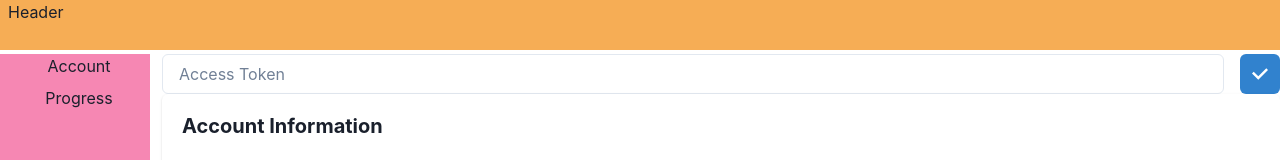
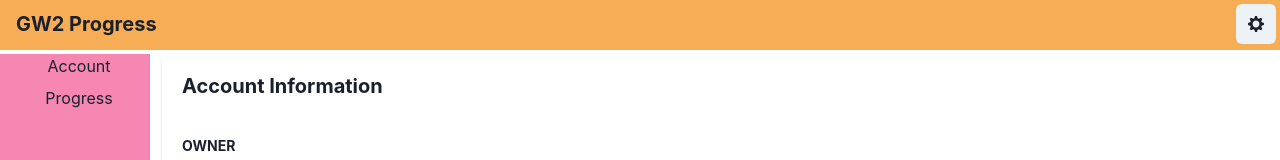
Before and after one commit to clagiordano/gw2-progress, a Next.js app: page /account in a window 1280 px wide. Shown: the top 160 px of the page. Built offline with nearby package versions, Linux system fonts and the light colour scheme; no server answers.

Commit message:
Refactor account compoenent

```diff
--- a/app/account/AccountInfo.tsx
+++ b/app/account/AccountInfo.tsx
@@ -1,13 +1,54 @@
-'use client'
+"use client";
 
-import { IAccount } from '@/models/IAccount';
-import { Card, CardHeader, CardBody, Heading, Box, Stack, StackDivider, Text } from '@chakra-ui/react';
-import { AccountInfoOwner } from '@/app/account/AccountInfoOwner';
-import { AccountInfoFeatures } from './AccountInfoFeatures';
-import { AccountInfoGuilds } from './AccountInfoGuilds';
-import { Suspense } from 'react';
+import { IAccount } from "@/models/IAccount";
+import {
+  Card,
+  CardHeader,
+  CardBody,
+  Heading,
+  Box,
+  Stack,
+  StackDivider,
+  Text,
+} from "@chakra-ui/react";
+import { AccountInfoOwner } from "@/app/account/AccountInfoOwner";
+import { AccountInfoFeatures } from "./AccountInfoFeatures";
+import { AccountInfoGuilds } from "./AccountInfoGuilds";
+import { Suspense, useEffect, useState } from "react";
 
-export const AccountInfo = ({ data }: { data: IAccount }) => {
+import { getAccountInfo, setToken } from "@/app/actions";
+
+const initialState: IAccount = {
+  id: "-",
+  name: "-",
+  age: 0,
+  last_modified: "-",
+  world: {
+    id: 0,
+    name: "-",
+    population: "-",
+  },
+  guilds: [],
+  guild_leader: [],
+  created: "-",
+  access: ["None"],
+  commander: false,
+  fractal_level: 0,
+  daily_ap: 0,
+  monthly_ap: 0,
+  wvw_rank: 0,
+  build_storage_slots: 0,
+};
+
+export const AccountInfo = () => {
+  const [account, setAccount] = useState(initialState);
+
+  useEffect(() => {
+    getAccountInfo().then((data) => {
+      setAccount(data);
+    });
+  });
+
   return (
     <Card>
       <CardHeader>
@@ -17,11 +58,11 @@
       {/* <Suspense fallback="Loading..."> */}
       <CardBody>
         <Stack divider={<StackDivider />} spacing="4">
-						<AccountInfoOwner data={data} />
+          <AccountInfoOwner data={account} />
 
-						<AccountInfoFeatures data={data.access} />
+          <AccountInfoFeatures data={account.access} />
 
-						<AccountInfoGuilds data={data.guilds} />
+          <AccountInfoGuilds data={account.guilds} />
 
           <Box>
             <Heading size="xs" textTransform="uppercase">
--- a/app/account/page.tsx
+++ b/app/account/page.tsx
@@ -1,47 +1,10 @@
-import { getAccountInfo, setToken } from '@/app/actions';
-import { AccountInfo } from './AccountInfo';
-import { Spinner } from '@chakra-ui/react';
-import { IAccount } from '@/models/IAccount';
-import { Suspense } from 'react';
-import { AccountForm } from './AccountForm';
+import { AccountInfo } from "./AccountInfo";
+import { Suspense, useEffect, useState } from "react";
 
-const initialState: IAccount = {
-	id: '-',
-	name: '-',
-	age: 0,
-	last_modified: '-',
-	world: {
-		id: 0,
-		name: '-',
-		population: '-'
-	},
-	guilds: [],
-	guild_leader: [],
-	created: '-',
-	access: ['None'],
-	commander: false,
-	fractal_level: 0,
-	daily_ap: 0,
-	monthly_ap: 0,
-	wvw_rank: 0,
-	build_storage_slots: 0
-};
-
-let accountData: IAccount = initialState;
-
-export default function Page() {
-	async function saveToken(formData: FormData) {
-	  'use server'
-
-
-	  await setToken(formData.get('accessToken') as string);
-	  accountData = await getAccountInfo();
-	}
-
-	return <form action={saveToken}>
-		<AccountForm />
-		{/* <Suspense fallback={<Spinner size='xl' />}> */}
-			<AccountInfo data={accountData} />
-		{/* </Suspense> */}
-	</form>
-  }
+export default function Account() {
+  return (
+    <Suspense>
+      <AccountInfo />
+    </Suspense>
+  );
+}
--- a/app/layout.tsx
+++ b/app/layout.tsx
@@ -1,10 +1,29 @@
-'use client';
-import { Suspense } from 'react';
-import { fonts } from './fonts';
-import { Providers } from './providers';
-import { Grid, GridItem, Link, Spinner, VStack } from '@chakra-ui/react';
+"use client";
+import { Suspense } from "react";
+import { fonts } from "./fonts";
+import { Providers } from "./providers";
+import {
+  Box,
+  Button,
+  ButtonGroup,
+  Flex,
+  Grid,
+  GridItem,
+  Heading,
+  IconButton,
+  Link,
+  Spacer,
+  Spinner,
+  VStack,
+} from "@chakra-ui/react";
+import { SettingsIcon } from "@chakra-ui/icons";
+import NextLink  from 'next/link';
 
-export default function RootLayout({ children }: { children: React.ReactNode }) {
+export default function RootLayout({
+  children,
+}: {
+  children: React.ReactNode;
+}) {
   return (
     <html lang="en" className={fonts.rubik.variable}>
       <body>
@@ -13,27 +32,38 @@
             templateAreas={`"header header"
 							"nav main"
 							"nav footer"`}
-						gridTemplateRows={'50px 1fr 30px'}
-						gridTemplateColumns={'150px 1fr'}
+            gridTemplateRows={"50px 1fr 30px"}
+            gridTemplateColumns={"150px 1fr"}
             h="100vh"
             gap="1"
             // color="blackAlpha.700"
             // fontWeight="bold"
           >
-						<GridItem pl="2" bg="orange.300" area={'header'}>
-							Header
+            <GridItem pl="2" bg="orange.300" area={"header"}>
+              <Flex minWidth="max-content" alignItems="center" pt={1} pr={1} gap="1">
+                <Box p="2">
+                  <Heading size="md">GW2 Progress</Heading>
+                </Box>
+                <Spacer />
+                <ButtonGroup gap="1">
+                  <Link href="/settings" as={NextLink}>
+                    <IconButton aria-label="settings" icon={<SettingsIcon />} />
+                  </Link>
+                </ButtonGroup>
+              </Flex>
             </GridItem>
-						<GridItem pl="2" bg="pink.300" area={'nav'}>
+
+            <GridItem pl="2" bg="pink.300" area={"nav"}>
               <VStack>
-								<Link href="/account">Account</Link>
-								<Link href="/progress">Progress</Link>
+                <Link href="/account" as={NextLink} >Account</Link>
+                <Link href="/progress" as={NextLink}>Progress</Link>
               </VStack>
             </GridItem>
-						<GridItem pl="2" area={'main'}>
-							{/* <Suspense fallback={<Spinner size='xl' />}>{children}</Suspense> */}
-							{children}
+            <GridItem pl="2" area={"main"}>
+              <Suspense fallback={<Spinner size='xl' />}>{children}</Suspense>
+              {/* {children} */}
             </GridItem>
-						<GridItem pl="2" bg="blue.300" area={'footer'}>
+            <GridItem pl="2" bg="blue.300" area={"footer"}>
               Footer
             </GridItem>
           </Grid>
```
Lines whose indentation alone changed are shown as unchanged.
